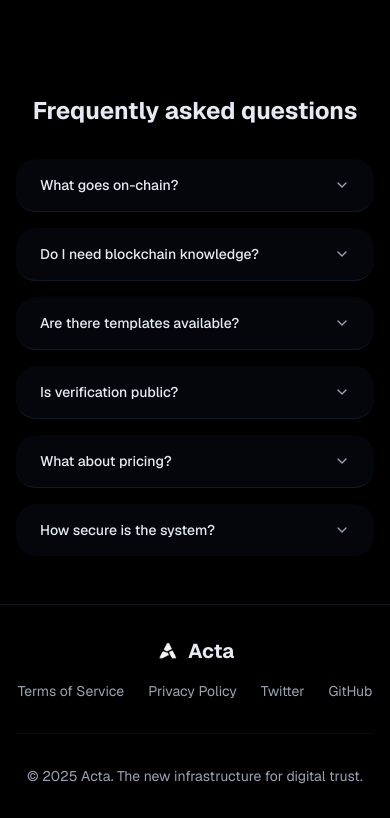
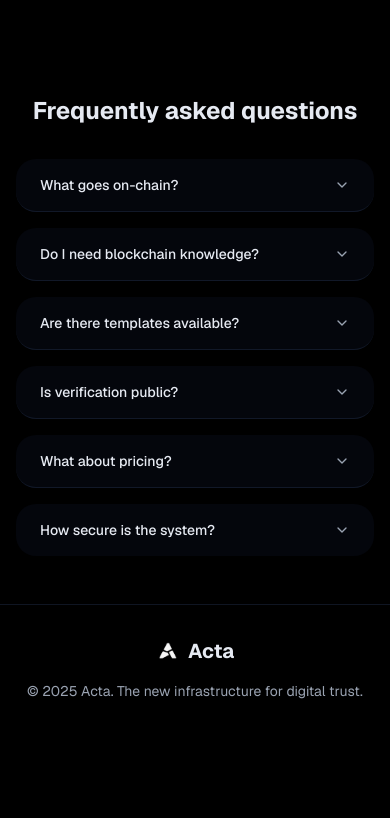
Before and after one commit to ACTA-Team/ACTA-web, a Next.js app in the folder web/: page / in a window 390 px wide. Shown: the part 4880-5698 px from the top of the page. After the commit the page ends 5613 px from the top, so only its background shows below. Built offline with nearby package versions, Linux system fonts and the light colour scheme.

Commit message:
refactor(components): simplify component props and clean up imports
remove unused props from MeltingWord component and clean up imports in multiple files
simplify Footer layout and remove unused links

```diff
--- a/web/src/app/page.tsx
+++ b/web/src/app/page.tsx
@@ -5,11 +5,11 @@ import { motion } from "framer-motion"
 import { Button } from "@/components/ui/button"
 import Aurora from "@/components/Aurora"
 import UseCasesCarousel from "@/components/UseCasesCarousel"
-import FlipCredential from "@/components/FlipCredential"
+
 import Image from "next/image"
 import ScrollProgress from "@/components/ScrollProgress"
 import HowItWorks from "@/components/HowItWorks"
-import WaitlistForm from "@/components/WaitlistForm"
+
 import FAQ from "@/components/FAQ"
 import ValueProposition from "@/components/ValueProposition"
 import ValuePropositionDetails from "@/components/ValueDetails"
@@ -17,7 +17,7 @@ import ValueDetailsExtended from "@/components/ValueDetailsExtended"
 import { TextAnimate } from "@/components/magicui/text-animate"
 import Footer from "@/components/Footer"
 import { Particles } from "@/components/magicui/particles"
-import MeltingWord from "@/components/MeltingWord"
+
 import AnimatedActa from "@/components/AnimatedActa"
 
 const fadeInUp = {
@@ -81,8 +81,6 @@ export default function ActaLanding() {
               className="text-5xl sm:text-7xl lg:text-9xl"
               // timmings opcionales:
               delay={0.1}
-              duration={0.5}
-              animation="blurInUp"
             />
           </div>
 
--- a/web/src/components/AnimatedActa.tsx
+++ b/web/src/components/AnimatedActa.tsx
@@ -3,38 +3,20 @@
 import React from "react";
 import clsx from "clsx";
 import { TextAnimate } from "@/components/magicui/text-animate";
-import { motion } from "motion/react";
+
 
 type MeltingWordProps = {
   word?: string;
   as?: React.ElementType;
   className?: string;
-  /** Shine overlay pass (set false to disable) */
-  shineOnce?: boolean;
-  /** Animation preset from your TextAnimate (e.g. 'blurInUp') */
-  animation?:
-    | "fadeIn"
-    | "blurIn"
-    | "blurInUp"
-    | "blurInDown"
-    | "slideUp"
-    | "slideDown"
-    | "slideLeft"
-    | "slideRight"
-    | "scaleUp"
-    | "scaleDown";
   delay?: number;
-  duration?: number;
 };
 
 export default function MeltingWord({
   word = "Acta",
   as: Tag = "h1",
   className = "",
-  shineOnce = true,
-  animation = "blurInUp",
   delay = 0.06,
-  duration = 0.45,
 }: MeltingWordProps) {
   return (
     <div className="relative overflow-visible">
--- a/web/src/components/Footer.tsx
+++ b/web/src/components/Footer.tsx
@@ -1,11 +1,11 @@
-import { Star } from "lucide-react";
+;
 import Image from "next/image";
 
 export default function Footer() {
   return (
     <div className="max-w-6xl mx-auto">
-      <div className="flex flex-col md:flex-row justify-between items-center">
-        <div className="flex items-center space-x-2 mb-4 md:mb-0">
+      <div className="flex flex-col items-center space-y-4">
+        <div className="flex items-center space-x-2">
           <Image
             src="/Acta-logo.png"
             alt="Acta Logo"
@@ -15,23 +15,9 @@ export default function Footer() {
           />
           <span className="text-xl font-bold">Acta</span>
         </div>
-        <div className="flex space-x-6 text-sm text-muted-foreground">
-          <a href="/legal/terms" className="hover:text-foreground transition-colors">
-            Terms of Service
-          </a>
-          <a href="/legal/privacy" className="hover:text-foreground transition-colors">
-            Privacy Policy
-          </a>
-          <a href="#" className="hover:text-foreground transition-colors">
-            Twitter
-          </a>
-          <a href="#" className="hover:text-foreground transition-colors">
-            GitHub
-          </a>
+        <div className="text-center text-sm text-muted-foreground">
+          © 2025 Acta. The new infrastructure for digital trust.
         </div>
-      </div>
-      <div className="mt-8 pt-8 border-t border-border/30 text-center text-sm text-muted-foreground">
-        © 2025 Acta. The new infrastructure for digital trust.
       </div>
     </div>
   );
```
